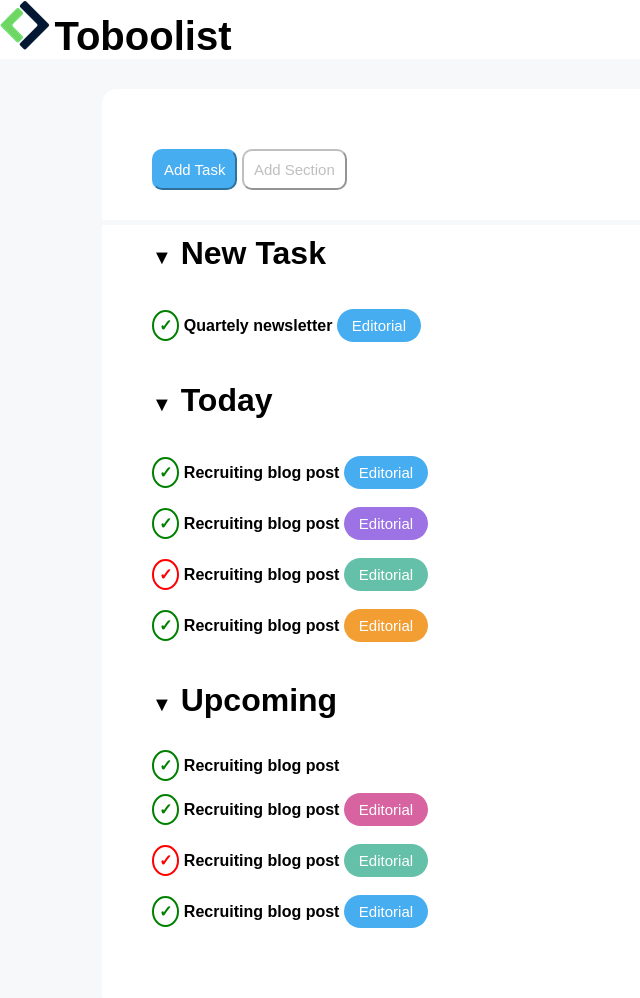
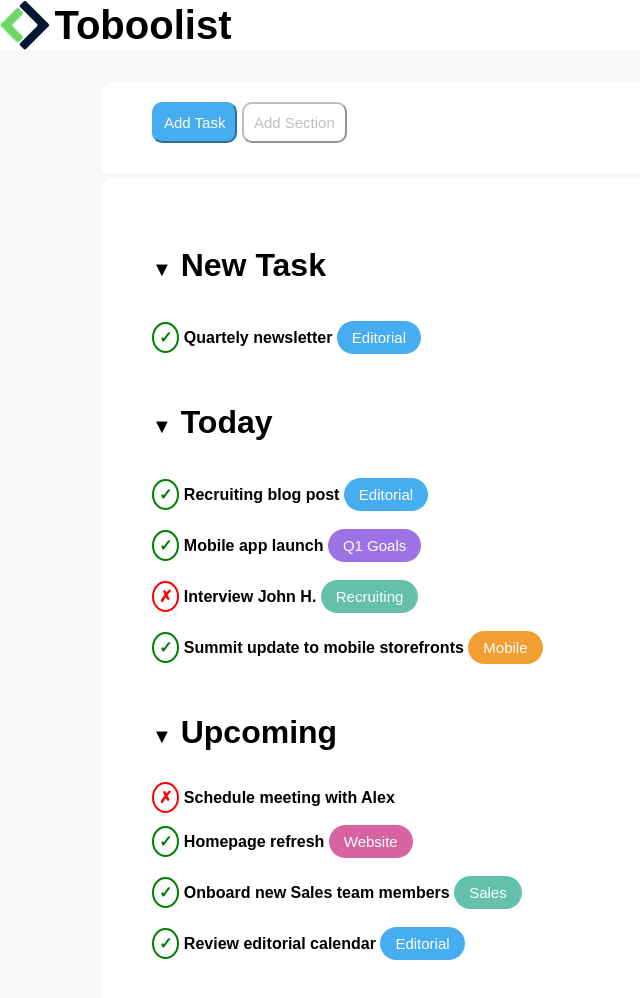
Before and after one commit to leonardopellegrini-github/html-css-toboolist, a plain HTML site: page index.html in a window 1280 px wide. Shown: the whole page, without its empty margins (0-640 px from the left). Drawn offline with Linux system fonts and the light colour scheme.

Commit message:
Inserimento dati corretti e correzione di errori

```diff
--- a/index.html
+++ b/index.html
@@ -18,18 +18,16 @@
   <!--Main-->
   <main>
 
+    <!--Pulsanti-->
+    <nav class="pulsanti riga">
+
+      <input class="bottone sinistra" type="button" value="Add Task">
+      <input class="bottone destra" type="button" value="Add Section">
+
+     </nav>
+
     <!--Contenuto Boxed-->
     <div id="boxed">
-
-      <!--Pulsanti-->
-      <div class="pulsanti riga">
-
-       <input class="bottone sinistra" type="button" value="Add Task">
-       <input class="bottone destra" type="button" value="Add Section">
-
-      </div>
-
-      <hr>
 
       <!--New Task-->
       <div class="new riga">
@@ -50,16 +48,16 @@
         <input type="button" value="Editorial" class="categoria blu">
         <br>
         <br>
-        <p class="task"><span class="icon fatto">  &check;</span> Recruiting blog post</p>
-        <input type="button" value="Editorial" class="categoria viola">
+        <p class="task"><span class="icon fatto">  &check;</span> Mobile app launch</p>
+        <input type="button" value="Q1 Goals" class="categoria viola">
         <br>
         <br>
-        <p class="task"><span class="icon nope">  &check;</span> Recruiting blog post</p>
-        <input type="button" value="Editorial" class="categoria verde">
+        <p class="task"><span class="icon nope">  &#x2717;</span> Interview John H.</p>
+        <input type="button" value="Recruiting" class="categoria verde">
         <br>
         <br>
-        <p class="task"><span class="icon fatto">  &check;</span> Recruiting blog post</p>
-        <input type="button" value="Editorial" class="categoria arancio">
+        <p class="task"><span class="icon fatto">  &check;</span> Summit update to mobile storefronts</p>
+        <input type="button" value="Mobile" class="categoria arancio">
 
       </div>
 
@@ -68,19 +66,19 @@
 
         <h1><span class="down">&#9660;</span> Upcoming</h1>
 
-        <p class="task"><span class="icon fatto">  &check;</span> Recruiting blog post</p>
+        <p class="task"><span class="icon nope">  &#x2717;</span> Schedule meeting with Alex</p>
 
         <br>
         <br>
-        <p class="task"><span class="icon fatto">  &check;</span> Recruiting blog post</p>
-        <input type="button" value="Editorial" class="categoria rosa">
+        <p class="task"><span class="icon fatto">  &check;</span> Homepage refresh</p>
+        <input type="button" value="Website" class="categoria rosa">
         <br>
         <br>
-        <p class="task"><span class="icon nope">  &check;</span> Recruiting blog post</p>
-        <input type="button" value="Editorial" class="categoria verde">
+        <p class="task"><span class="icon fatto">  &check;</span> Onboard new Sales team members</p>
+        <input type="button" value="Sales" class="categoria verde">
         <br>
         <br>
-        <p class="task"><span class="icon fatto">  &check;</span> Recruiting blog post</p>
+        <p class="task"><span class="icon fatto">  &check;</span> Review editorial calendar</p>
         <input type="button" value="Editorial" class="categoria blu">
 
       </div>
--- a/style.css
+++ b/style.css
@@ -8,8 +8,8 @@ main{
   background-color: grey;
 }
 
-header{
-  text-align: left;
+header>p, header>img{
+  vertical-align: middle;
 }
 
 #logoname{
@@ -23,19 +23,20 @@ main{
   padding: 30px;
 }
 
-#boxed{
+#boxed, nav{
   padding: 50px;
   background-color: white;
   width: 80%;
   max-width: 1100px;
   min-width: 600px;
   margin 0 auto;
-  border-radius: 15px;
+  border-radius: 15px 0px 15px 0px ;
+  border: 2px solid #F6F8F9;
 
 }
 
 .riga{
-  padding-top: 10px;
+  padding-top: 20px;
   padding-bottom: 30px;
 }
 
```
